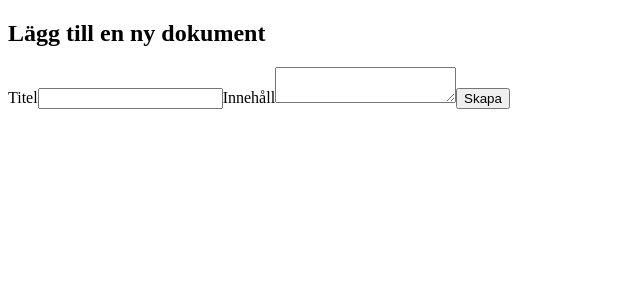
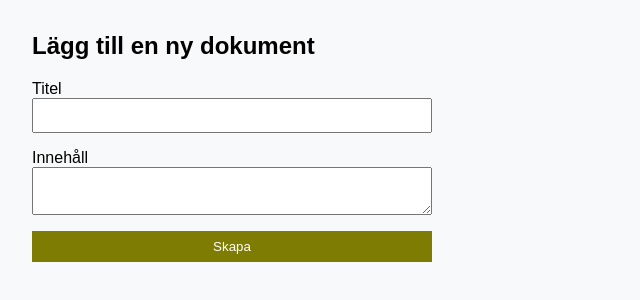
Before and after one commit to Aduj22/frontend_Application, a React app: page /docs/add in a window 1280 px wide. Shown: the top 300 px of the page, without its empty margins (0-640 px from the left). Built offline with nearby package versions, Linux system fonts and the light colour scheme; the HTML template or start-up script is replaced by a standard one.

Commit message:
Add CI workflow

```diff
--- a/package.json
+++ b/package.json
@@ -7,7 +7,8 @@
     "dev": "vite",
     "build": "vite build",
     "lint": "eslint .",
-    "preview": "vite preview"
+    "preview": "vite preview",
+    "test": "echo \"Test passerad\" && exit 0"
   },
   "dependencies": {
     "react": "^19.1.1",
--- a/src/index.css
+++ b/src/index.css
@@ -0,0 +1,51 @@
+body {
+    font-family: Arial, sans-serif;
+    margin: 2rem;
+    background-color: #f8f9fa;
+  }
+
+  /* h1, h2 {
+    color: #333;
+  } */
+
+  ul {
+    list-style: none;
+    padding: 0;
+  }
+
+  li {
+    padding: 0.5rem;
+    border-bottom: 1px solid #ddd;
+  }
+
+  a {
+    text-decoration: none;
+    color: #070707;
+  }
+
+  a:hover {
+    text-decoration: underline;
+  }
+
+  form {
+    display: flex;
+    flex-direction: column;
+    max-width: 400px;
+  }
+
+  input, textarea {
+    margin-bottom: 1rem;
+    padding: 0.5rem;
+  }
+
+  button {
+    background: #7e7c03;
+    color: white;
+    border: none;
+    padding: 0.5rem;
+    cursor: pointer;
+  }
+
+  button:hover {
+    background: #b1ae1c;
+  }
```
